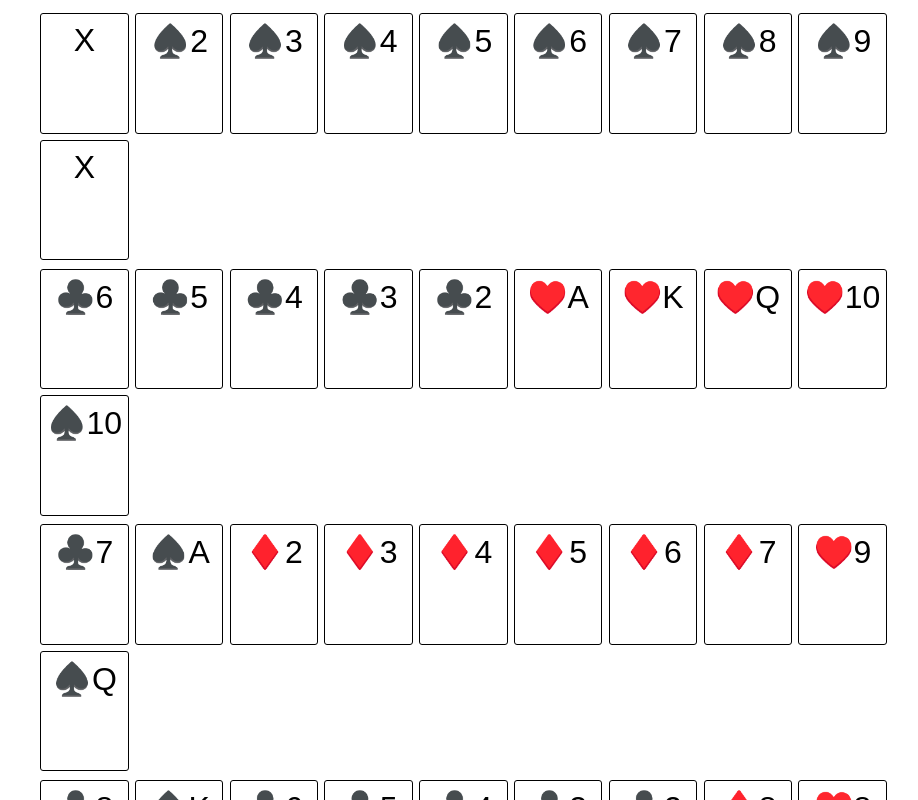
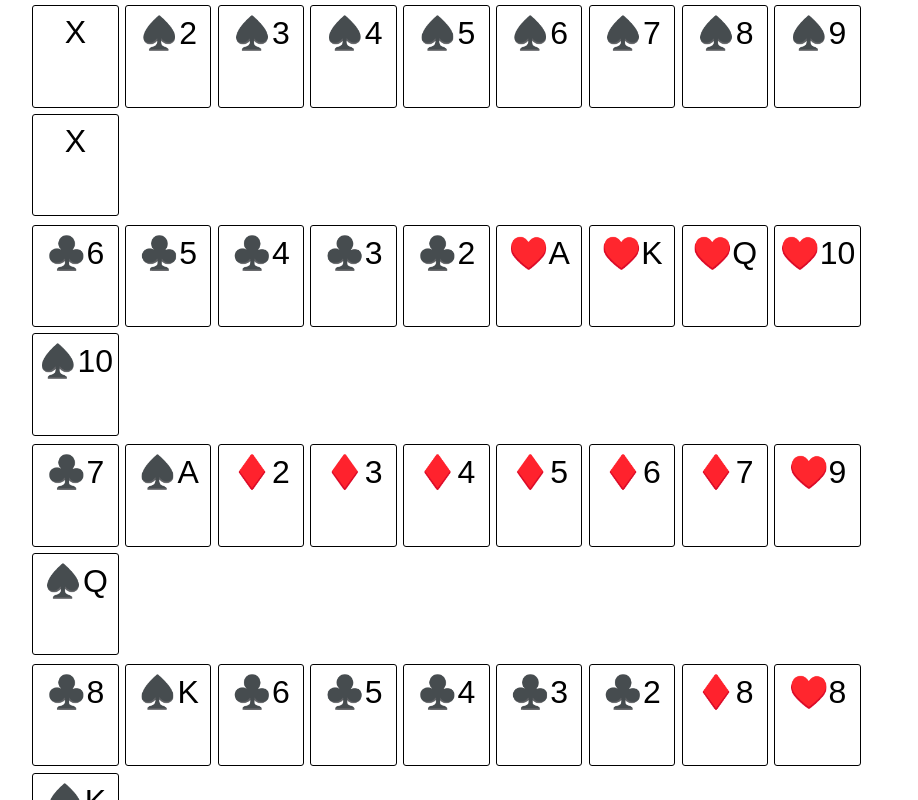
Before and after one commit to MaK-Sandbox/sequence-react, a React (Vite) app: page / in a window 1280 px wide. Shown: the top 800 px of the page, without its empty margins (229-1147 px from the left). Built offline with nearby package versions, Linux system fonts and the light colour scheme.

Commit message:
Let border and padding be included in specified heights and paddings of elements by presetting box-sizing to border box for all elements in this document

```diff
--- a/src/index.css
+++ b/src/index.css
@@ -1,3 +1,11 @@
+*,
+*::before,
+*::after {
+  box-sizing: border-box;
+  margin: 0;
+  padding: 0;
+}
+
 :root {
   font-family: "Segoe UI Emoji", sans-serif;
   font-size: 2em;
```
